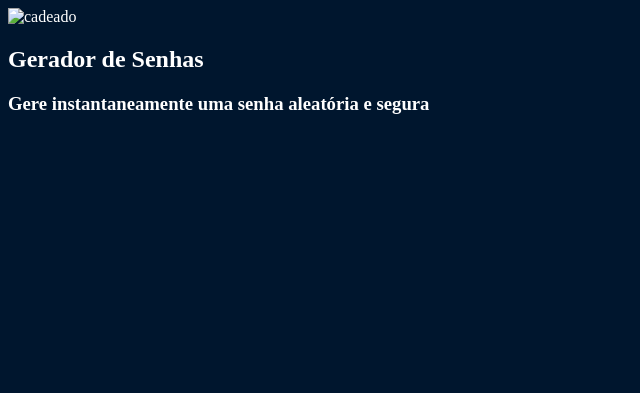
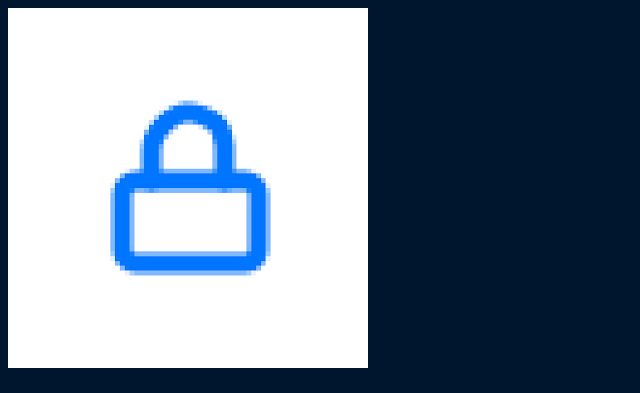
Before and after one commit to carlosStrong/carlosStrong, a plain HTML site: page index.html in a window 1280 px wide. Shown: the top 393 px of the page, without its empty margins (0-640 px from the left). Drawn offline with Linux system fonts and the light colour scheme.

Commit message:
Add files via upload

```diff
--- a/index.html
+++ b/index.html
@@ -12,7 +12,7 @@
 
     <body>
 
-        <img src="unlock.svg" alt="cadeado">
+        <img src="unlock.svg.png" alt="cadeado">
         <h2 class="titulo-principal">Gerador de Senhas</h2>
         <h3 class="titulo-secundario">Gere instantaneamente uma senha aleatória e segura</h3>
 
--- a/style.css
+++ b/style.css
@@ -1,12 +1,27 @@
+@import url('https://fonts.googleapis.com/css2?family=Roboto:ital,wght@0,100;0,300;0,400;0,500;0,700;0,900;1,100;1,300;1,400;1,500;1,700;1,900&display=swap');
+@import url('https://fonts.googleapis.com/css2?family=Roboto+Mono:ital,wght@0,100..700;1,100..700&display=swap');
+
 :root{
     --branco:white;
     --cor-de-fundo:#00162e;
     --fundo-senha:#00244d;
     --fundo-texto:#001e40;
     --borda:#0075ff;
+    --roboto: 'Roboto', sans-serif;
+    --roboto-mono: 'Roboto Mono', monospace;
 }
 
 body{
     color: var(--branco);
     background-color: var(--cor-de-fundo);
+    font-family: var(--roboto);
 }
+
+.titulo-principal{
+    font-family: var(--roboto-mono);
+    font-size: 32px;
+}
+
+.titulo-secundario{
+    font-size: 24px;
+}
```
Also changed, not shown: unlock.svg.png (added).
